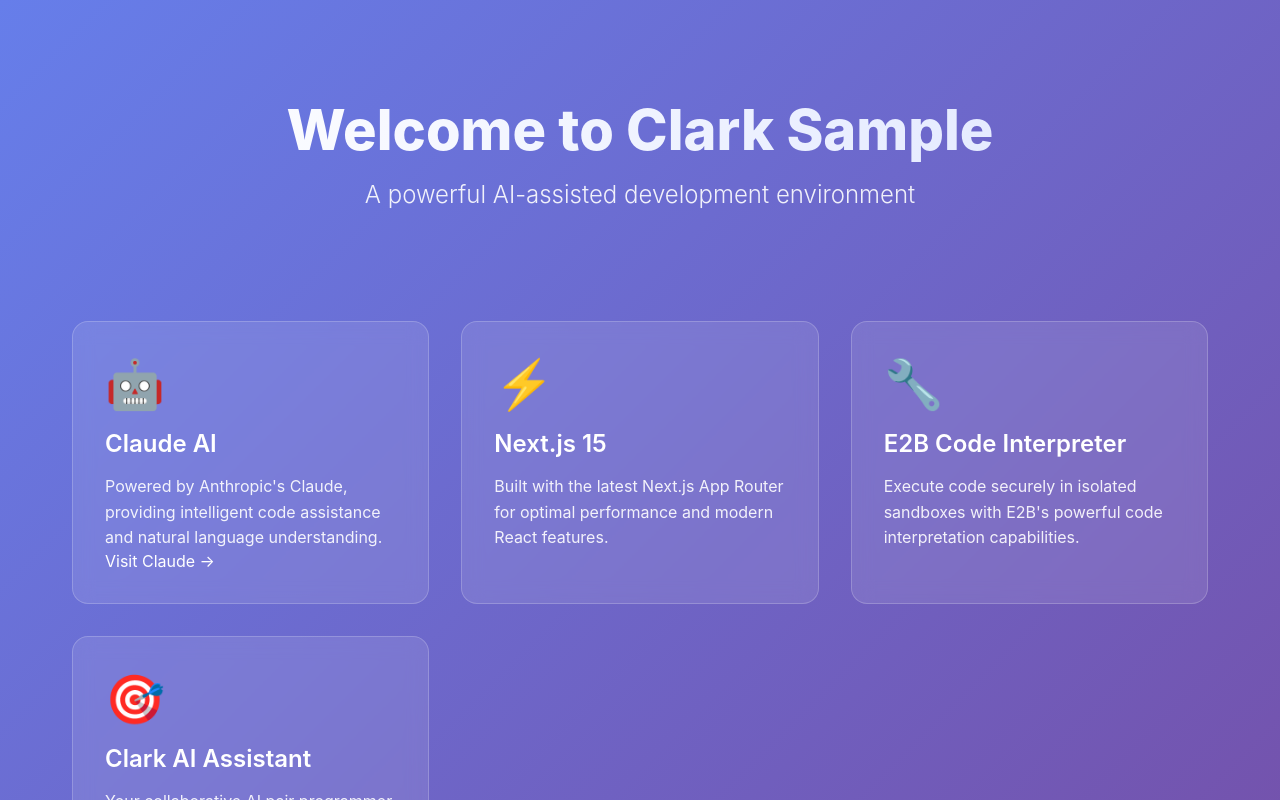
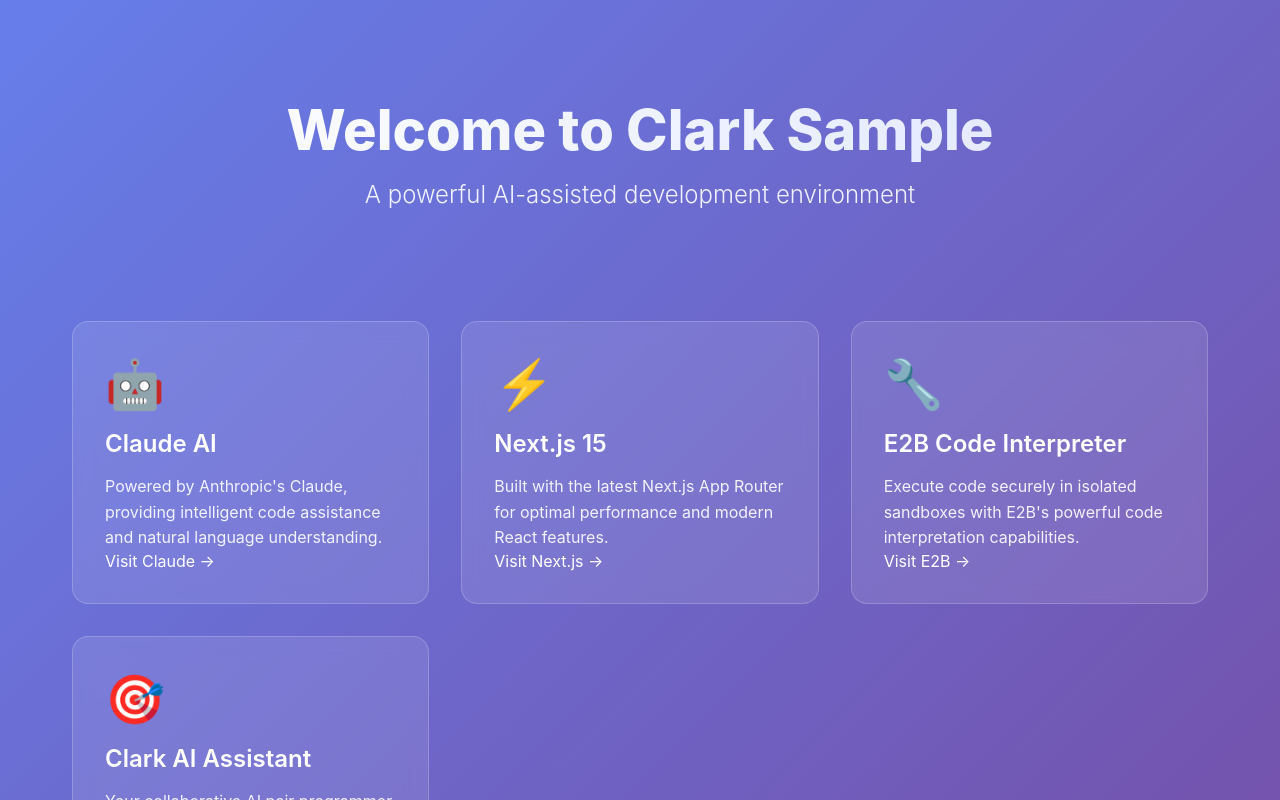
Before and after one commit to nullapplication/clark-sample, a Next.js app: page / in a window 1280 px wide. Shown: the top 800 px of the page. Built offline with nearby package versions, Linux system fonts and the light colour scheme.

Commit message:
Update page.js

```diff
--- a/app/page.js
+++ b/app/page.js
@@ -18,12 +18,14 @@
           <div className="icon">⚡</div>
           <h2>Next.js 15</h2>
           <p>Built with the latest Next.js App Router for optimal performance and modern React features.</p>
+          <a href="https://nextjs.org/" target="_blank" rel="noopener noreferrer" className="feature-link">Visit Next.js →</a>
         </div>
 
         <div className="feature-card">
           <div className="icon">🔧</div>
           <h2>E2B Code Interpreter</h2>
           <p>Execute code securely in isolated sandboxes with E2B's powerful code interpretation capabilities.</p>
+          <a href="https://e2b.dev/docs" target="_blank" rel="noopener noreferrer" className="feature-link">Visit E2B →</a>
         </div>
 
         <div className="feature-card">
```
